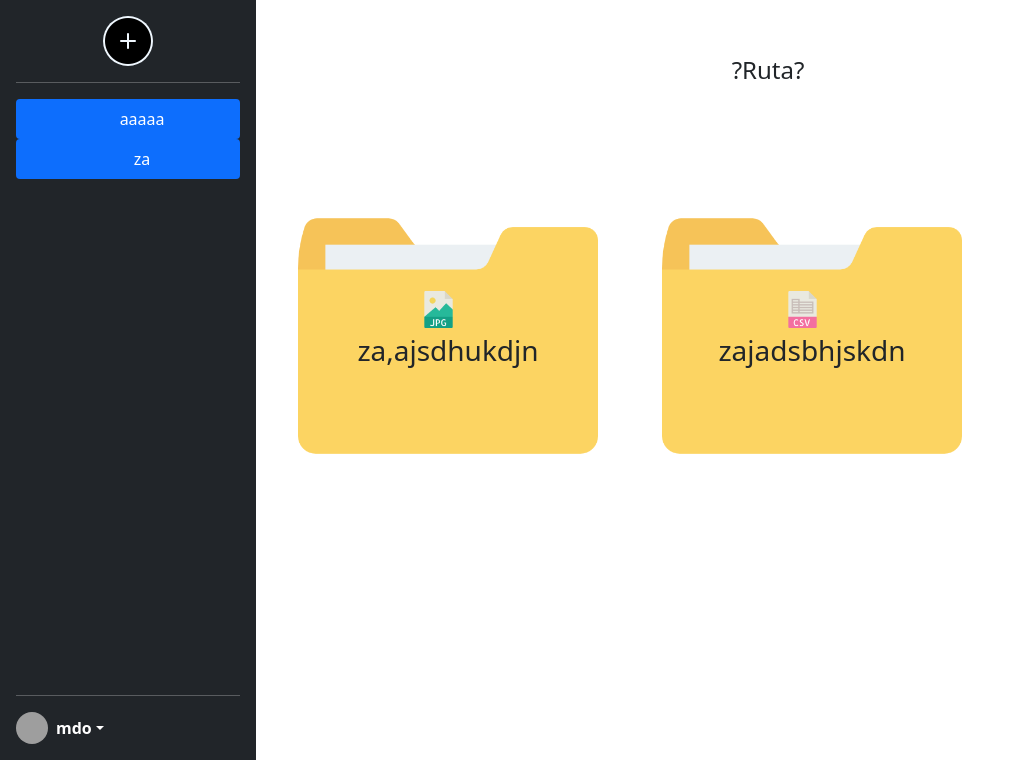
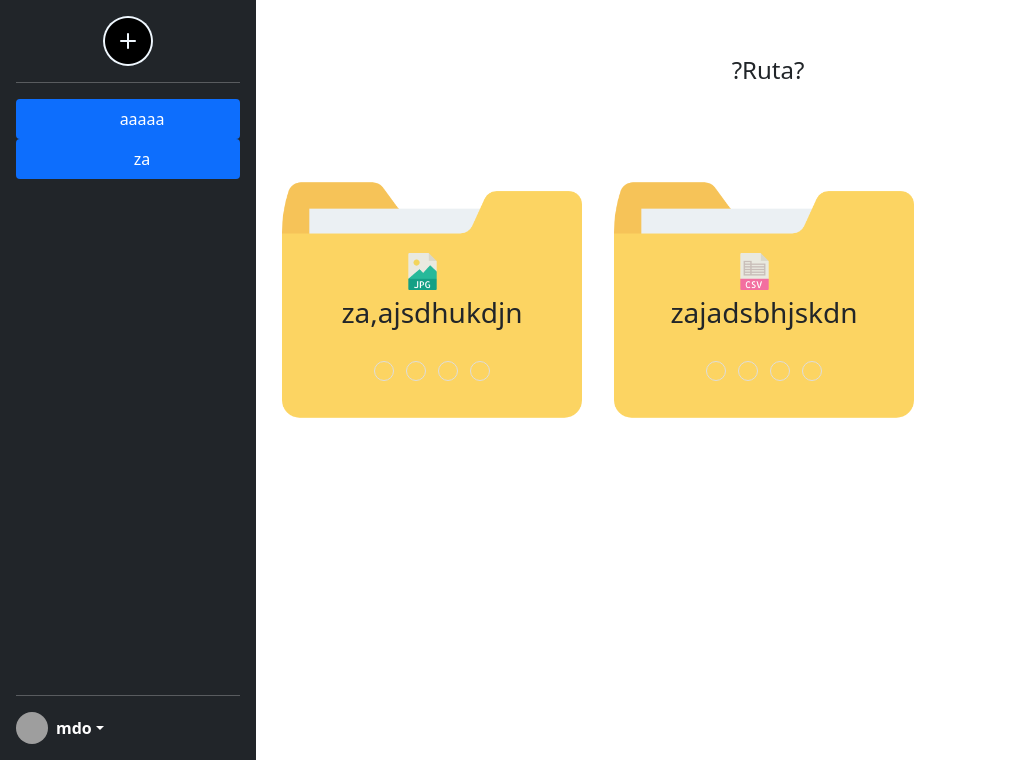
Before and after one commit to rengi46/Trunk, a PHP site: the page made by src/assets/index2.php in a window 1280 px wide. Shown: the part 70-830 px from the top of the page, without its empty margins (0-1009 px from the left). Run offline with PHP 8.4, Linux system fonts and the light colour scheme; grey boxes are pictures that could not be loaded.

Commit message:
creacion listo en todo los ndocumentos

```diff
--- a/src/assets/css/style.css
+++ b/src/assets/css/style.css
@@ -119,11 +119,12 @@
     display: flex;
     flex-direction: column;
     justify-content: center;
-    margin: 2em;
+    margin: 1em;
     width: 300px;
     height: 300px;
     align-items: center;
-    background-size: contain;
+    background-size: cover;
+    background-position-y: -20px;
 }
 
 
--- a/src/assets/index2.php
+++ b/src/assets/index2.php
@@ -88,7 +88,7 @@
   <!-- Modal content -->
   <div class="modal-con">
     <span class="close">&times;</span>
-<form name="hola" class="row gy-2 gx-3 align-items-center" action="./php/CrearArchivo.php" method="POST">
+  <form name="hola" class="row gy-2 gx-3 align-items-center" action="./php/CrearArchivo.php" method="POST">
   <div class="col-auto">
     <label class="visually-hidden" for="autoSizingInput">Name</label>
     <input name="nameFile" type="text" class="form-control" id="autoSizingInput" placeholder="nameFile">
@@ -112,7 +112,7 @@
     <button type="submit" class="btn btn-primary">Submit</button>
   </div>
 </form>
-  </div>
+</div>
 
 </div>
 
--- a/src/assets/json/users.json
+++ b/src/assets/json/users.json
@@ -1 +1 @@
-[{"name":"erick ayala","email":"erick.ayala.3a@gmail.com","password":"1234"},{"name":"patata","email":"pataa@gmail.com","password":"1234"}]
+[{"name":"erick ayala","email":"erick.ayala.3a@gmail.com","password":"1234"},{"name":"patata","email":"pataa@gmail.com","password":"1234"},{"name":"pene","email":"peneGrande@gmail.com","password":"vagina"}]
--- a/src/assets/php/functions.php
+++ b/src/assets/php/functions.php
@@ -50,6 +50,12 @@ function PonerArchivos($path){
             <div class="cardArchivo" style='background-image: url("./img/carpeta.png")';>
               <div><img class="iconTrunk" src=<?= extension($tipo_archivo)?>></div>
               <div><h3><?= $nombre_archivo?></h3></div>
+              <ul class="social mb-0 list-inline mt-3">
+                    <li class="list-inline-item"><a href="#" class="social-link"><i class="fa fa-facebook-f"></i></a></li>
+                    <li class="list-inline-item"><a href="#" class="social-link"><i class="fa fa-twitter"></i></a></li>
+                    <li class="list-inline-item"><a href="#" class="social-link"><i class="fa fa-instagram"></i></a></li>
+                    <li class="list-inline-item"><a href="#" class="social-link"><i class="fa fa-linkedin"></i></a></li>
+                </ul>
             </div>
 
                 <?php
```
Also changed, not shown: src/assets/index.php (+26 -2 lines), src/assets/php/CrearArchivo.php (+10 -3 lines), src/assets/root/peneGrande@gmail.com/hola2/asdasd.png (added), 1 other file.
